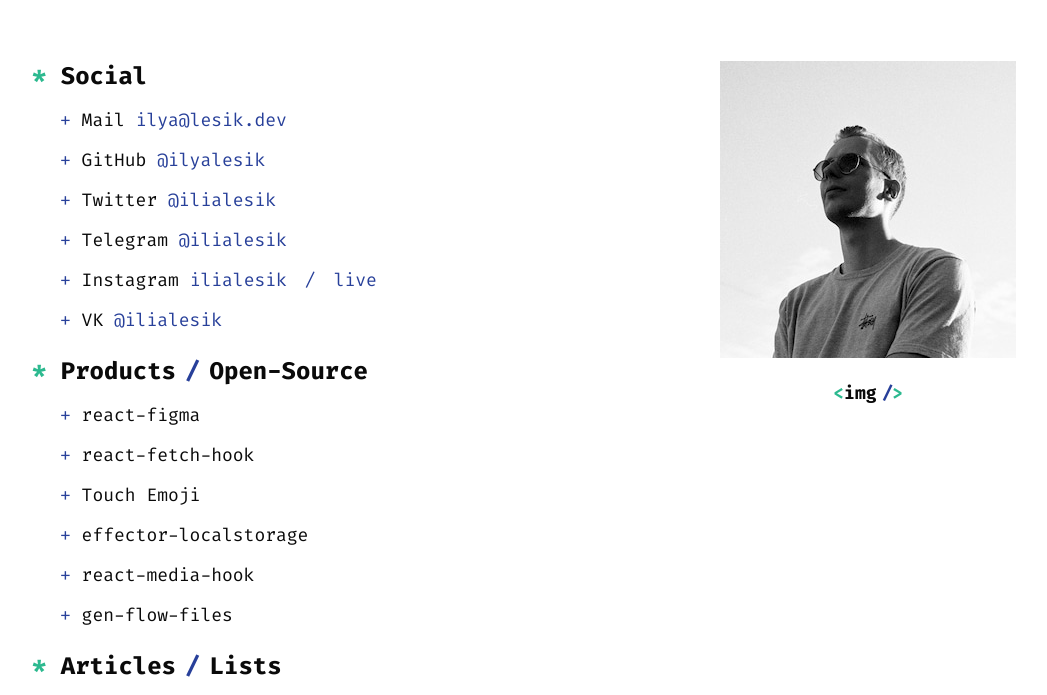
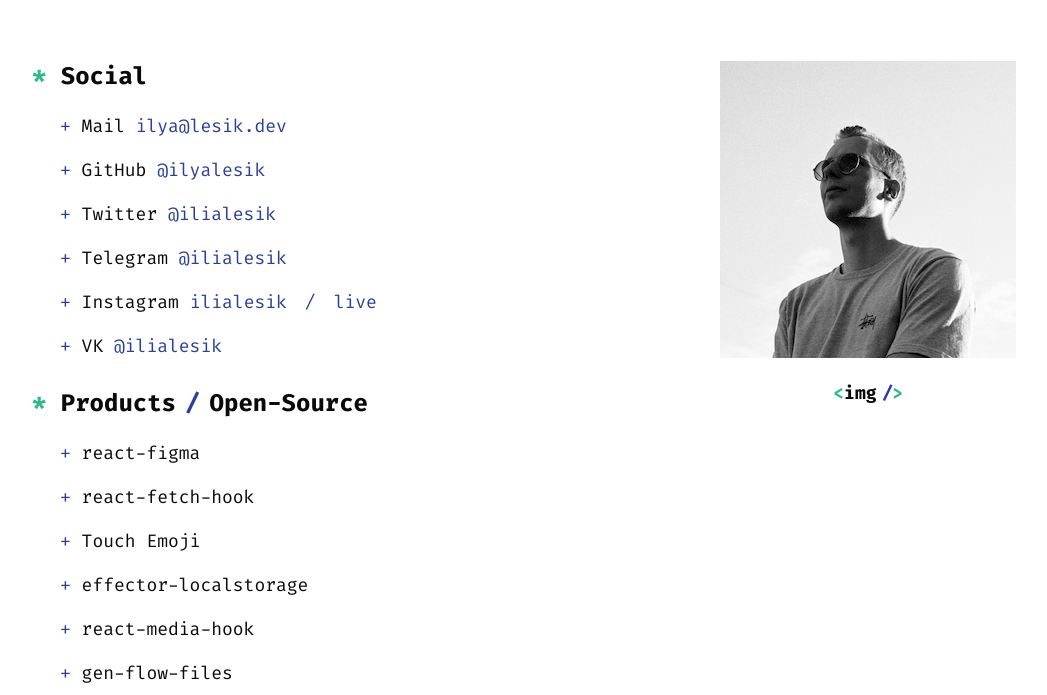
Before and after one commit to ilyalesik/lesik-dev, a website built with Parcel: page src/index.html in a window 1280 px wide. Shown: the part 99-794 px from the top of the page, without its empty margins (116-1163 px from the left). Built offline with nearby package versions, Linux system fonts and the light colour scheme.

Commit message:
Fix spacing at list

```diff
--- a/src/styles/styles.css
+++ b/src/styles/styles.css
@@ -102,9 +102,9 @@
     font-style: normal;
     font-weight: normal;
     font-size: 18px;
-    line-height: 24px;
+    line-height: 2;
 
-    margin-top: 16px;
+    margin-top: 8px;
 
     word-break: break-word;
 }
@@ -116,6 +116,7 @@
 
 .md-list > li > ul {
     margin-left: 28px;
+    margin-top: 16px;
 }
 
 .md-list__hint {
```
